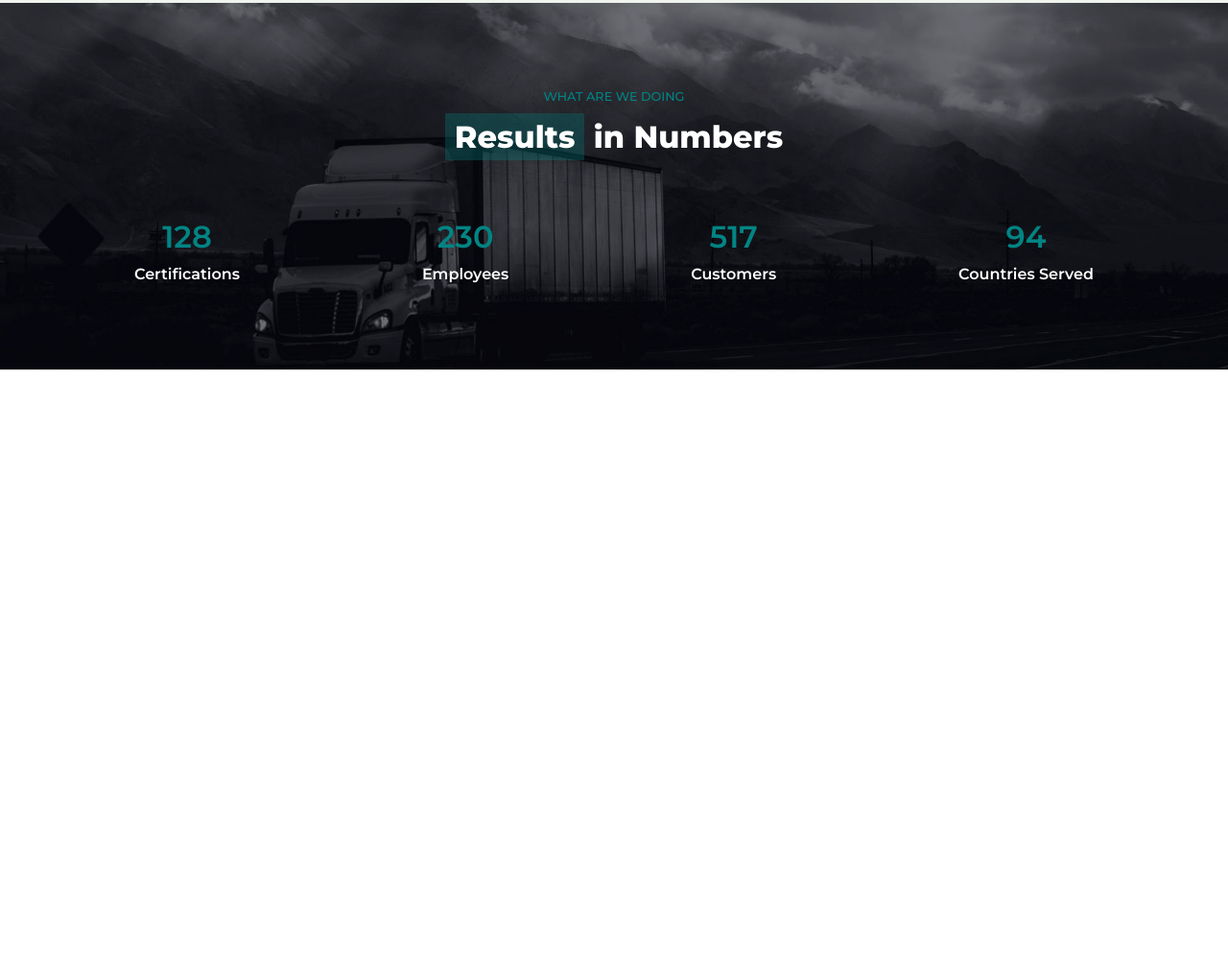
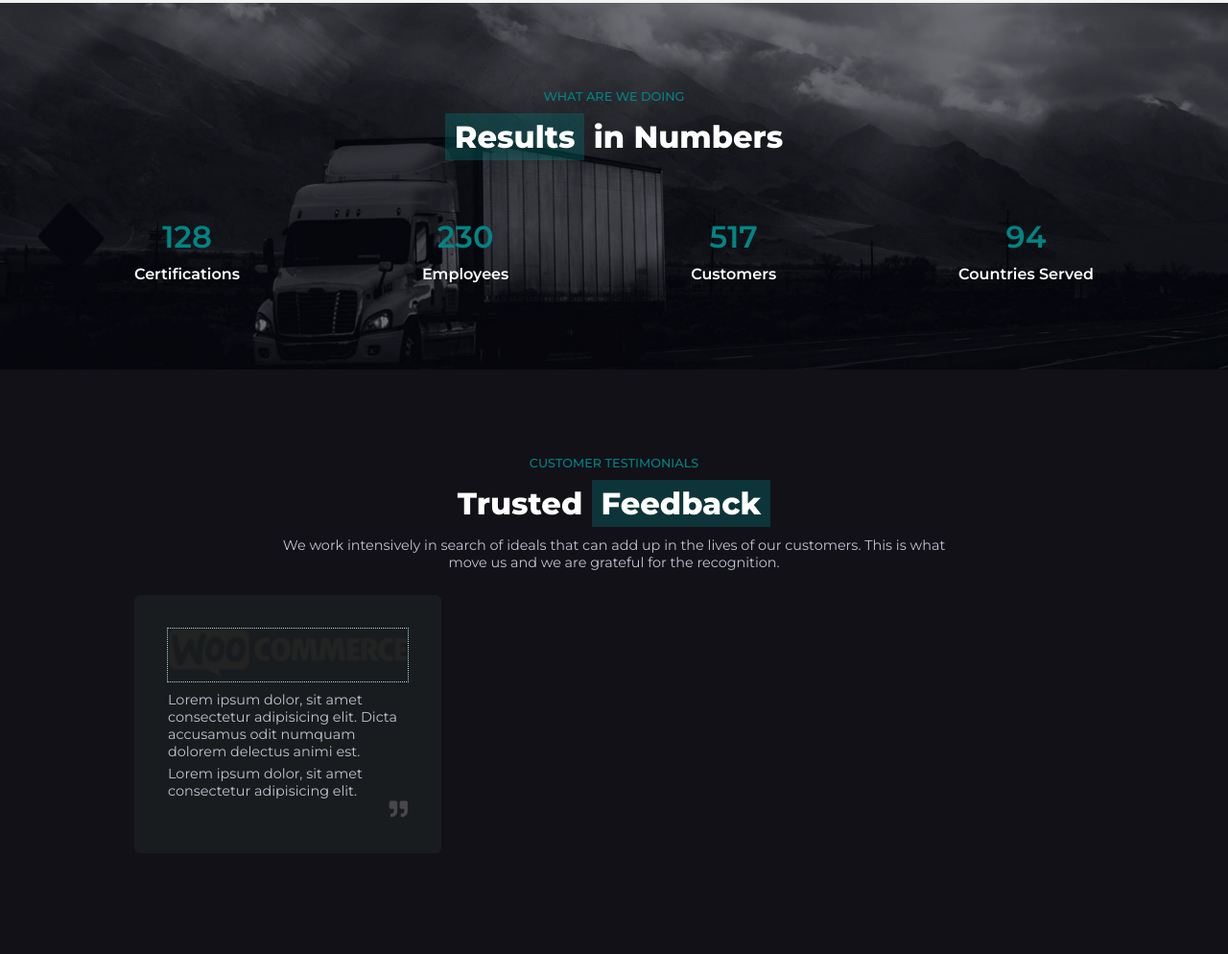
Before and after one commit to Giagar/proj-html-vuejs, a website: page index.html in a window 1280 px wide. Shown: the part 2223-3217 px from the top of the page at 96% size. Before the commit the page ends 2608 px from the top, so only its background shows below. Drawn offline with nearby package versions, Linux system fonts and the light colour scheme.

Commit message:
fifth section quasi fatta (mancano: colore bianco img e dati)

```diff
--- a/index.html
+++ b/index.html
@@ -148,7 +148,7 @@
 
                     <!-- description and title -->
                     <div class="description-sentence">road transport</div>
-                    <h2 class="section-title capitalize">main <span class="highlighted-text">services</span></h2>
+                    <h2 class="section-title capitalize">main <span class="highlighted-onlyBackground-text">services</span></h2>
                     <div class="text-container">
                         <p class="services-text">With all of this expertise and capability comes an unrivalles commitment to customer service. We will work hard to understand your needs in order to develop a productive, long term partnership.</p>
                         <button class="btn empty">see all</button>
@@ -196,6 +196,7 @@
                 </section>
             </div>
 
+            <!-- fourth-section -->
             <div class="fourth-section-container">
                 <section class="fourth-section">
                     <div class="description-sentence">what are we doing</div>
@@ -209,7 +210,32 @@
                         </ul>
                     </div>
                 </section>
+            </div>
 
+            <!-- fifth-section -->
+            <div class="fifth-section-container">
+                <section class="fifth-section">
+
+                    <!-- description and title -->
+                    <div class="description-sentence">customer testimonials</div>
+                    <h2 class="section-title capitalize">Trusted <span class="highlighted-onlyBackground-text">Feedback</span></h2>
+                    <p class="description-text">We work intensively in search of ideals that can add up in the lives of our customers. This is what move us and we are grateful for the recognition.</p>
+
+                    <!-- services -->
+                    <div class="feedback-container">
+                        <div class="feed" v-for="feed in feedback">
+                            <div class="img-container">
+                                <img class="feed-logo" :src="feed.logo" alt="feed logo"></i>
+                            </div>
+                            <p class="subsection-text main">{{feed.description}}</p>
+                            <p class="subsection-text quote">{{feed.quote}}</p>
+                            <div class="quote-container">
+                                <i class="fas fa-quote-right quote-symbol"></i>
+                            </div>
+                        </div>
+                    </div>
+
+                </section>
             </div>
 
 
--- a/js/main.js
+++ b/js/main.js
@@ -118,5 +118,13 @@ new Vue({
 
         ],
 
+        feedback: [
+            {
+                logo: "../img/logo-1.png",
+                description: "Lorem ipsum dolor, sit amet consectetur adipisicing elit. Dicta accusamus odit numquam dolorem delectus animi est.",
+                quote: "Lorem ipsum dolor, sit amet consectetur adipisicing elit.",
+            },
+        ],
+
     },
 })
--- a/src/app.scss
+++ b/src/app.scss
@@ -403,10 +403,10 @@ main {
             h2.section-title {
                 color: $primary-light-color;
 
-                span {
-                    color: $primary-light-color;
-                    background-color: $secondary-dark-color;
-                }
+                // span {
+                //     color: $primary-light-color;
+                //     background-color: $secondary-dark-color;
+                // }
             }
 
             .text-container {
@@ -582,4 +582,71 @@ main {
 
         }
     }
+
+    // _fifth-section
+    .fifth-section-container {
+        background-color: $background-dark-primary-color;
+
+        .fifth-section {
+            @include content-shrink;
+            text-align: center;
+
+            h2.section-title {
+                color: $primary-light-color;
+            }
+
+            .description-text {
+                @include normal-text;
+                width: 700px;
+                margin-left: auto;
+                margin-right: auto;
+                margin-bottom: $space-between-section-elements;
+            }
+
+            .feedback-container {
+                display: flex;
+                justify-content: space-between;
+                padding: 15px 0;
+
+                .feed {
+                    background-color: $background-dark-secondary-color;
+                    padding: 35px;
+                    border-radius: 6px;
+                    width: 32%;
+
+                    .img-container {
+                        outline: 1px dotted lightblue;
+                        margin-bottom: $space-between-section-elements;
+
+                        img {
+                            width: 100%;
+                            color: $primary-light-color;
+                        }
+                    }
+
+                    .subsection-text {
+                        @include normal-text;
+                        text-align: left;
+                        // color: $primary-dark-color;
+                    }
+
+                    .quote {
+                        margin-top: 5px;
+                    }
+
+                    .quote-container {
+                        text-align: right;
+
+                        .quote-symbol {
+                            color: #47474C;
+                            font-size: 1.2rem;
+                        }
+                    }
+
+                }
+
+            }
+        }
+
+    }
 }
```
Also changed, not shown: dist/app.css.
